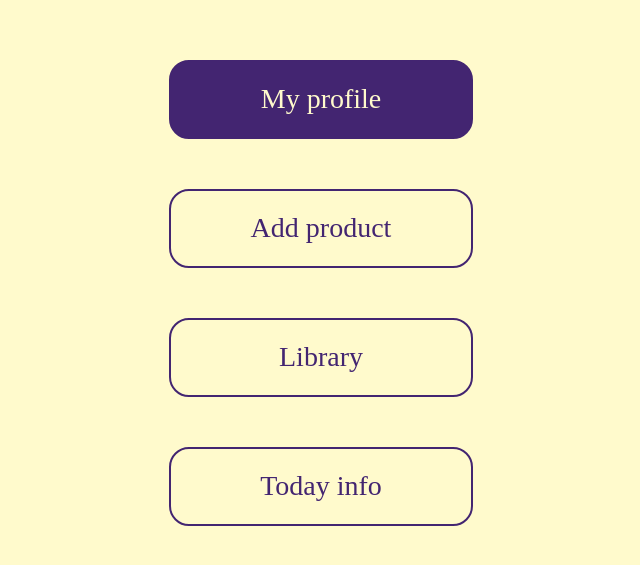
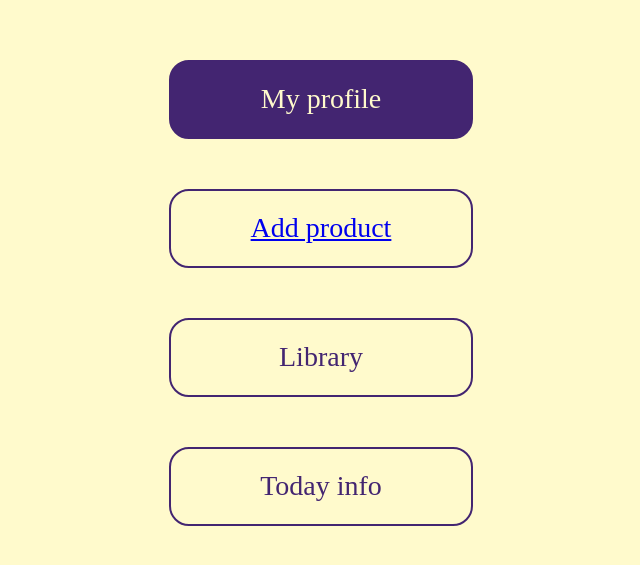
Before and after one commit to Bolbotunov/fatCalc, a plain HTML site: page index.html in a window 1280 px wide. Shown: the part 105-670 px from the top of the page, without its empty margins (319-959 px from the left). Drawn offline with Linux system fonts and the light colour scheme; files whose address does not match are found by name; a web font is replaced by a local one.

Commit message:
fix: add link to page addProduct

```diff
--- a/index.html
+++ b/index.html
@@ -16,7 +16,7 @@
             <div class="wrapper">
                 <div class="wrapper__btns">
                     <div class="btn"><p class="btn_title">My profile</p></div>
-                    <div class="btn"><p class="btn_title">Add product</p></div>
+                     <div class="btn"><p class="btn_title"><a href='../addProduct/index.html' class='btn_link'>Add product</a></p></div>
                     <div class="btn"><p class="btn_title">Library</p></div>
                     <div class="btn"><p class="btn_title">Today info</p></div>
                 </div>
```
